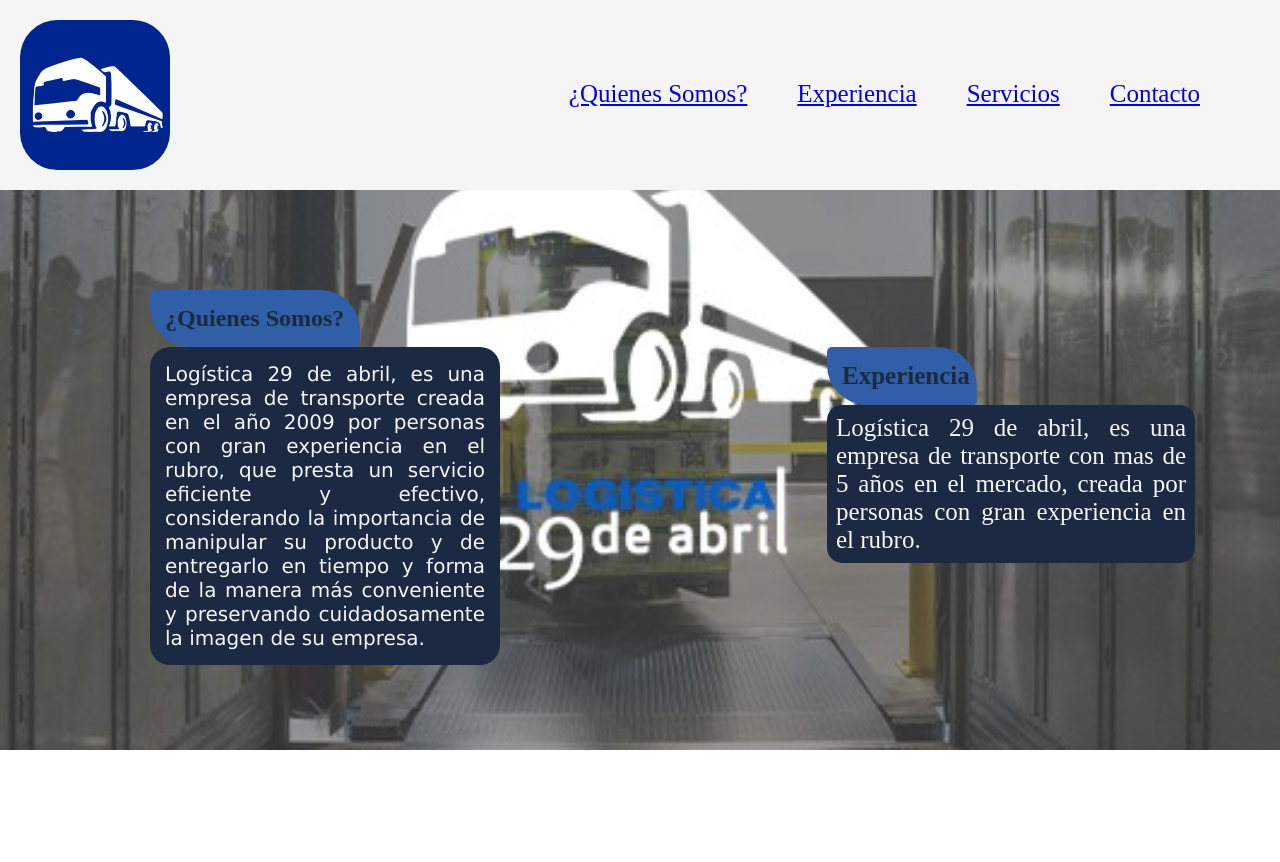
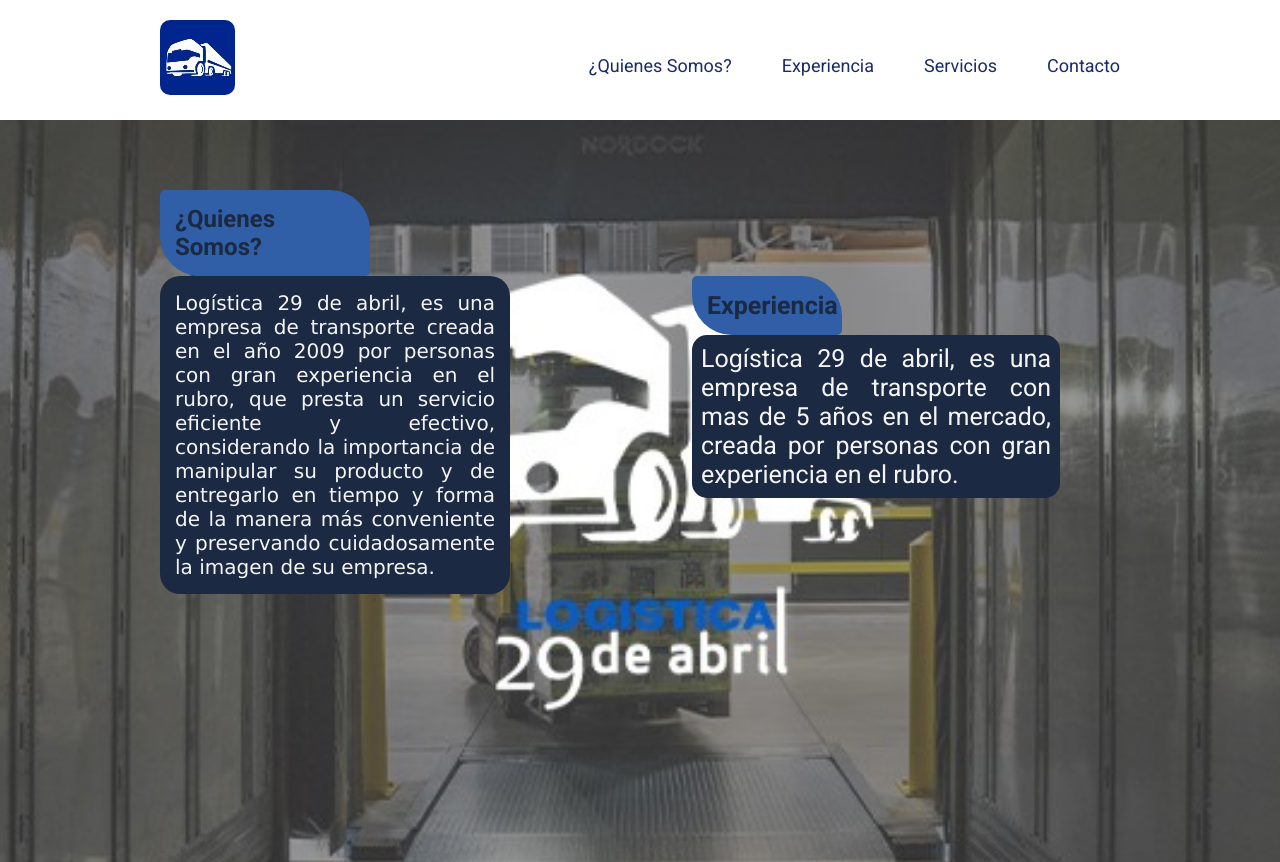
Before and after one commit to isaias2004/logistica, a plain HTML site: page index.html in a window 1280 px wide. Shown: the top 862 px of the page. Drawn offline with Linux system fonts and the light colour scheme.

Commit message:
modifico header

```diff
--- a/index.html
+++ b/index.html
@@ -5,18 +5,18 @@
     <link rel="stylesheet" href="style.css">
     <meta name="viewport" content="width=device-width, user-scalable=no, initial-scale=1.0, maximum-scale=1.0, minimun-scale=1.0">
     <title>29DeAbril</title>
+    <link rel="preconnect" href="https://fonts.gstatic.com">
+    <link href="https://fonts.googleapis.com/css2?family=Roboto:ital,wght@0,100;0,300;0,400;0,500;0,700;1,100;1,300;1,400;1,500&display=swap" rel="stylesheet">
 </head>
 <body>
     <header>
-        <div class="main-menu">
-            <div class="menu">
-                <img class="radius" src="imagenes/logo.png">
+        <a href="index.html"><img id="logo" src="imagenes/logo.jpg"></a>
         <ul class="menu-link">
             <li>
                 <a href="#quienes-somos">¿Quienes Somos?</a>
             </li>
             <li>
-                        <a href="#experiencia">Experiencia</a>
+                <a href="experiencia.html">Experiencia</a>
             </li>
             <li>
                 <a href="#servicios">Servicios</a>
@@ -25,8 +25,6 @@
                 <a href="#contacto">Contacto</a>
             </li>
         </ul>
-            </div>
-        </div>
     </header>
     <div class="hero-image">
         <div class="main-quienes">
--- a/style.css
+++ b/style.css
@@ -3,39 +3,35 @@
     flex-wrap: wrap;
 }
 
-header{
-    flex-wrap: wrap;
+body {
+    font-family: 'Roboto', sans-serif;
 }
 
-.main-menu{
-    background: #f5f5f5;
+header{
+    position: relative;
     width: 100%;
-    flex-wrap: wrap;
+    max-width: 960px;
+    height: 100px;
+    background: #fff;
+    margin: 0 auto;
+    padding-top: 20px;
+    /*flex-wrap: wrap;*/
 }
 
-.menu{
-    padding: 20px 20px 0;
-}
-
-.menu img{
-    width: 150px;
-    margin-left: 60px;
-    align-items: center;
-}
-
-.radius{
-    margin-left: 80px;
-    border-radius: 25%;
+#logo {
+    float: left;
+    border-radius: 10px;
 }
 
 .menu-link{
+    float: right;
     list-style: none;
-    padding: 30px;
+    margin-top:35px;
 }
 
-.main-menu .menu-link{
+.menu-link li a {
     text-align: center;
-    font-size: 25px;
+    font-size: 18px;
     color: #1b2a6d;
     text-decoration: none;
     list-style: none;
@@ -60,11 +56,12 @@
 }
 
 .main-quienes{
+    position: relative;
+    max-width: 960px;
     font-size: 15px;
     color: #f5f5f5;
+    margin: 0 auto;
     padding-top: 70px;
-    padding-left: 10px;
-    padding-right: 25px;
 }
 
 
@@ -255,7 +252,7 @@
 
     .menu-link{
         display: flex;
-        padding: 60px;
+        /*padding: 60px;*/
     }
 
     .menu-link li{
@@ -269,8 +266,8 @@
 
     .main-quienes{
         color: #f5f5f5;
-        padding-top: 290px;
-        padding-left: 150px;
+        /*padding-top: 290px;
+        padding-left: 150px;*/
     }
 
     .main-parrafo2{
```
Also changed, not shown: experiencia.html (added, +92 -0 lines), imagenes/logo.jpg (added), imagenes/logo_original.png (renamed from imagenes/logo.png). Lines whose indentation alone changed are shown as unchanged.
